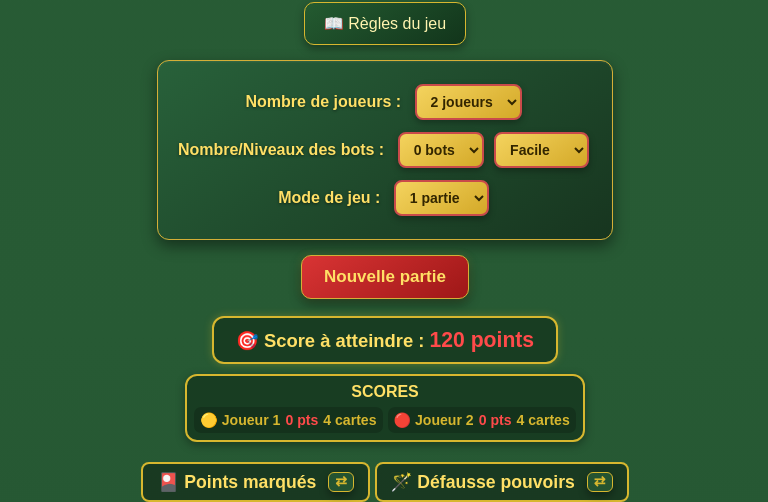
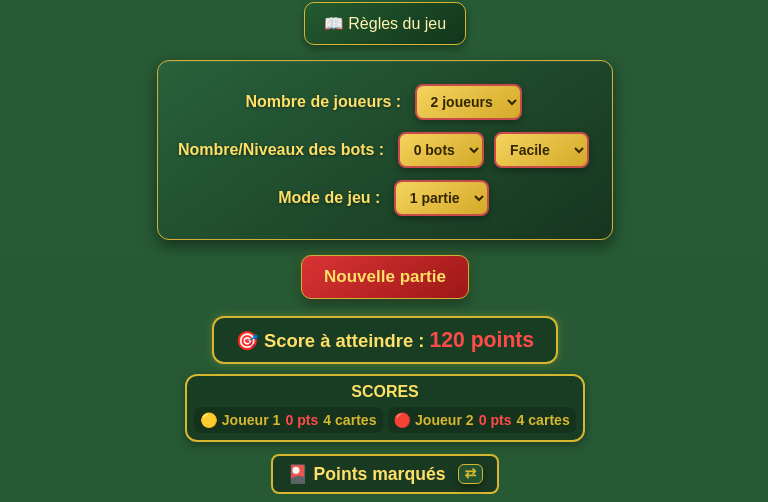
Before and after one commit to loured12/Atoumoulin, a plain HTML site: page index.html in a window 1280 px wide. Both pictures are taken after a click on the button "Nouvelle partie". Shown: the part 298-800 px from the top of the page, without its empty margins (255-1023 px from the left). Drawn offline with Linux system fonts and the light colour scheme.

Commit message:
Update style.css

```diff
--- a/style.css
+++ b/style.css
@@ -1080,10 +1080,13 @@ label {
 }
 
 .titre-points {
-    display: inline-flex;
+    display: flex;
     align-items: center;
     justify-content: center;
     gap: 6px;
+    width: fit-content;
+    margin-left: auto;
+    margin-right: auto;
 }
 
 /* =========================
```
